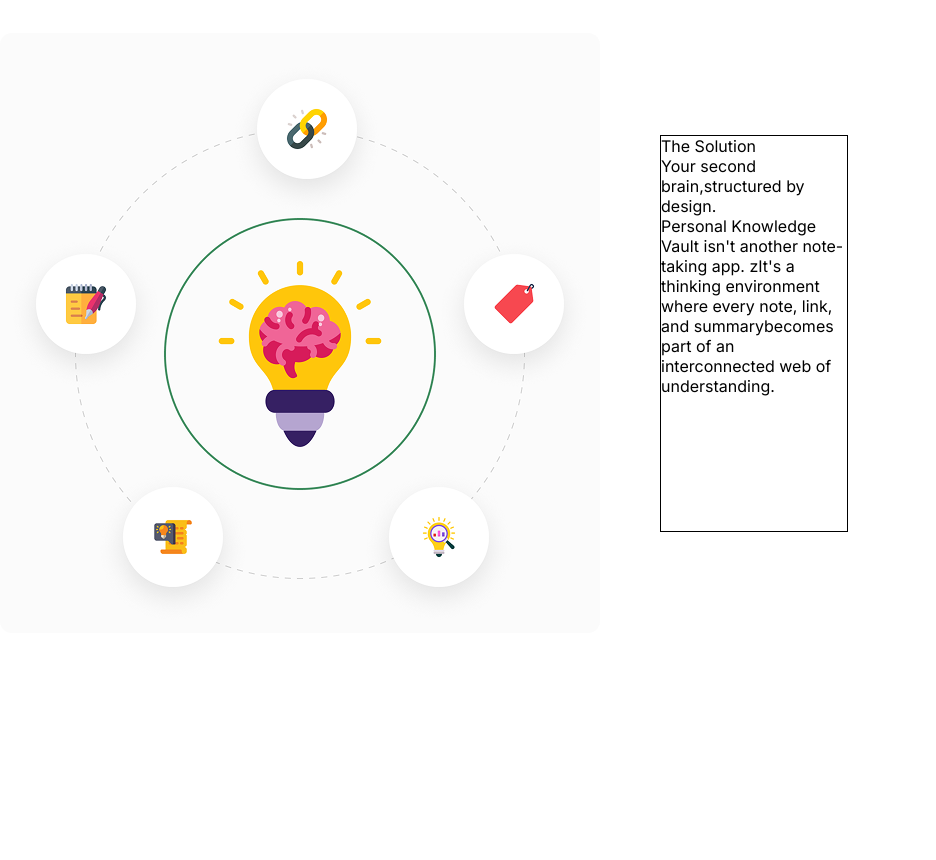
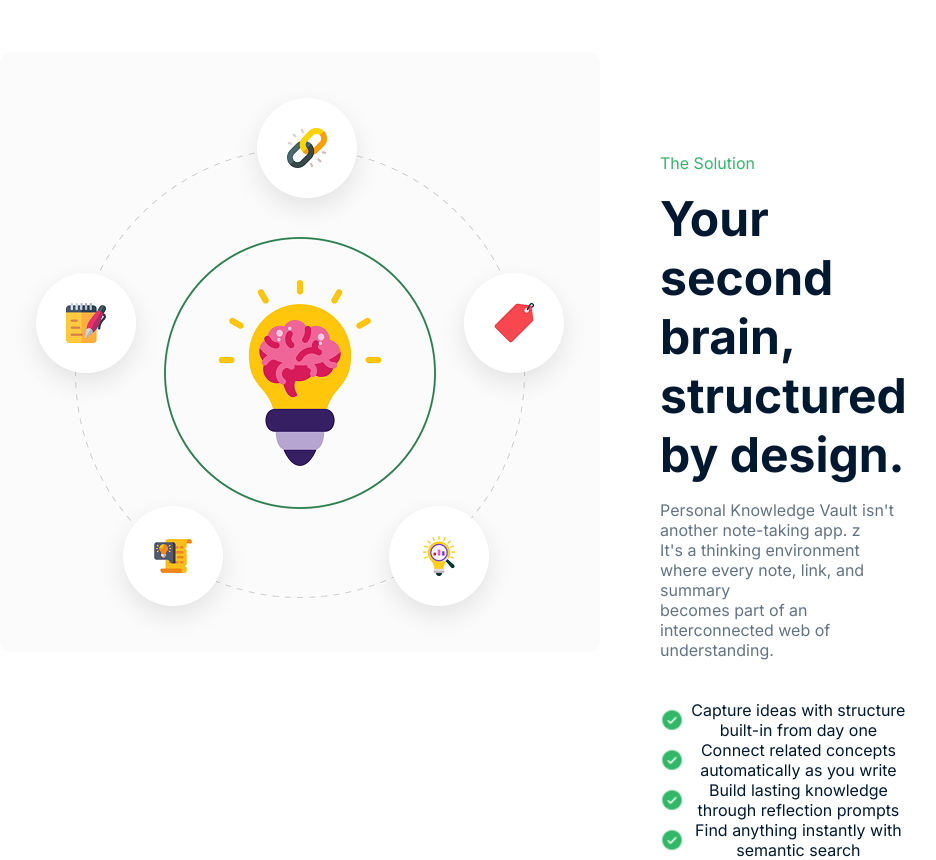
Before and after one commit to shakibul-islam-Dev/assiment_01, a plain HTML site: page index.html in a window 1280 px wide. Shown: the part 1280-2140 px from the top of the page, without its empty margins (216-1152 px from the left). Before the commit the page ends 2033 px from the top, so only its background shows below. Drawn offline with Linux system fonts and the light colour scheme.

Commit message:
this last edit

```diff
--- a/index.html
+++ b/index.html
@@ -95,10 +95,17 @@
         <div class="solution-info">
             <div class="solution-up">
                 <p class="green">The Solution</p>
-                <p class="big_text">Your second brain,structured by design.</p>
-                <p class="small-text">Personal Knowledge Vault isn't another note-taking app. zIt's a thinking environment where every note, link, and summarybecomes part of an interconnected web of understanding.</p>
+                <p class="big_text">Your second brain,<br>structured by design.</p>
+                <p class="small-text">Personal Knowledge Vault isn't another note-taking app. z <br> It's a thinking environment where every note, link, and summary <br>becomes part of an interconnected web of understanding.</p>
             </div>
-            <div class="solution-down"></div>
+            <div class="solution-down">
+                <ul>
+                <li><img src="./assets/CheckCircle.png" >Capture ideas with structure built-in from day one</li>
+                <li><img src="./assets/CheckCircle.png" >Connect related concepts automatically as you write</li>
+                <li><img src="./assets/CheckCircle.png" >Build lasting knowledge through reflection prompts</li>
+                <li><img src="./assets/CheckCircle.png" >Find anything instantly with semantic search</li>
+            </ul>
+            </div>
         </div>
 
 
--- a/style.css
+++ b/style.css
@@ -82,6 +82,7 @@ button{
 
  }
  .nav_bar .menu ul li a{
+    border: none;
     color: #000000;
     font-size: 16px;
     line-height: 158%;
@@ -210,7 +211,7 @@ button{
     padding: 120px;
     display: flex;
     align-items: center;
-    gap: 60px;
+    gap:60px;
 }
 .solution .solution_containe .solution_img{
     width: 600px;
@@ -219,9 +220,47 @@ button{
 .solution .solution_containe .solution-info{
     width: 700px;
     height: 397px;
-    border: 1px solid black;
+    margin: 120px 0;
 }
-.solution .solution_containe .solution-info .solution-up p{
+.solution .solution_containe .solution-info .solution-up .green{
     text-align: left;
+    font-size: 16px;
+    line-height:20px;
+    font-weight: 400;
+    color: #30B868;
+    margin-bottom: 16px;
+
+}.solution .solution_containe .solution-info .solution-up .big_text{
+    text-align: left;
+    font-size: 48px;
+    font-weight: bold;
+    color: #001931;
+    margin-bottom: 16px;
+
+}.solution .solution_containe .solution-info .solution-up .small-text{
+     text-align: left;
+    font-size: 16px;
+    line-height: 20px;
+    color: #627382;
+    margin-bottom: 40px;
 
 }
+.solution .solution_containe .solution-info .solution-down ul{
+    display: flex;
+    align-items: start;
+    flex-direction: column;
+ }
+  .solution .solution_containe .solution-info .solution-down ul li{
+    font-size:16px;
+    font-weight: 400;
+    line-height: 20px;
+    color: #001931;
+    display: flex;
+    align-items: center;
+  }
+ .solution .solution_containe .solution-info .solution-down ul li img{
+    width: 24px;
+    height: 24px;
+    margin-right: 6px;
+
+ }
```
